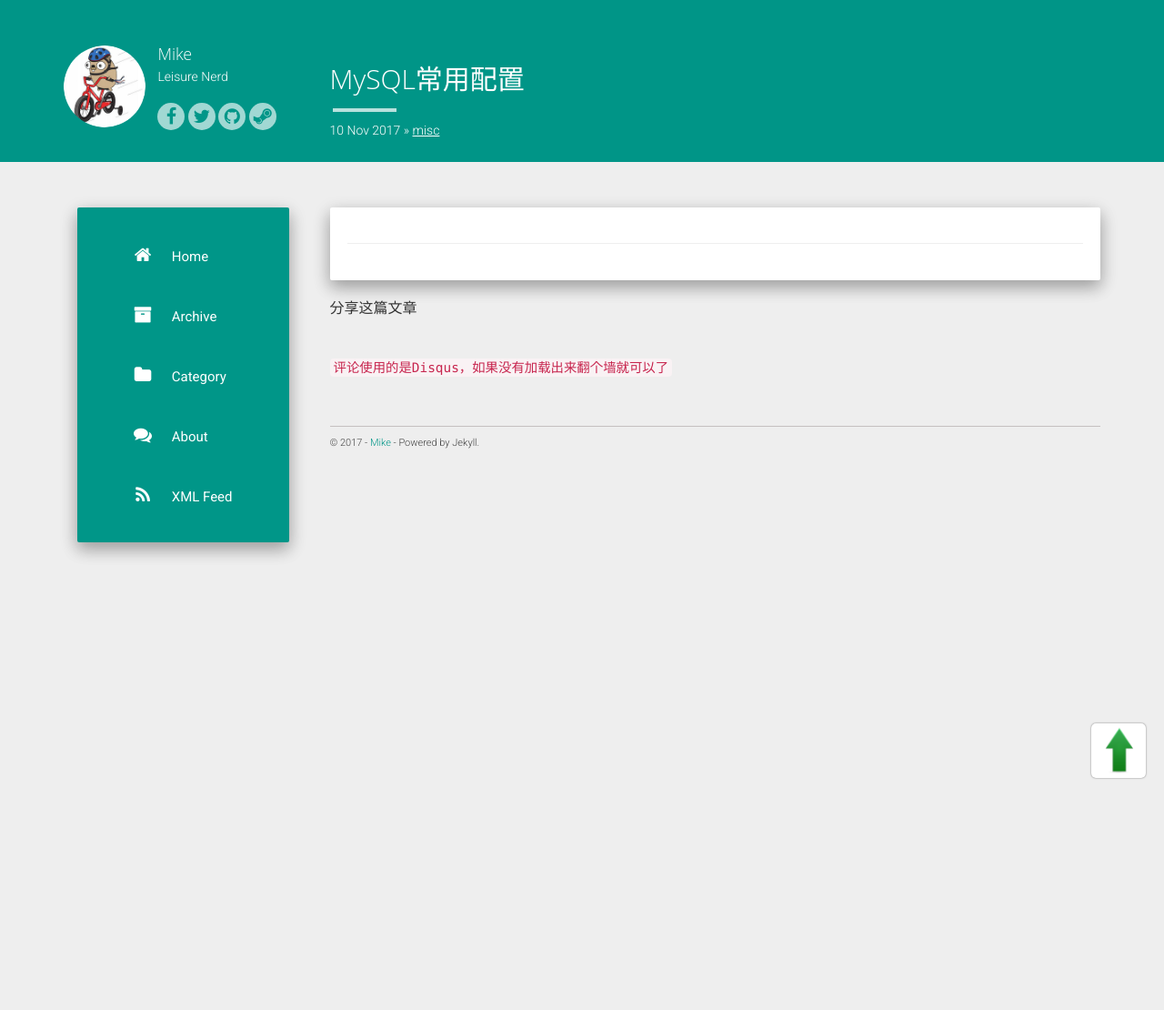
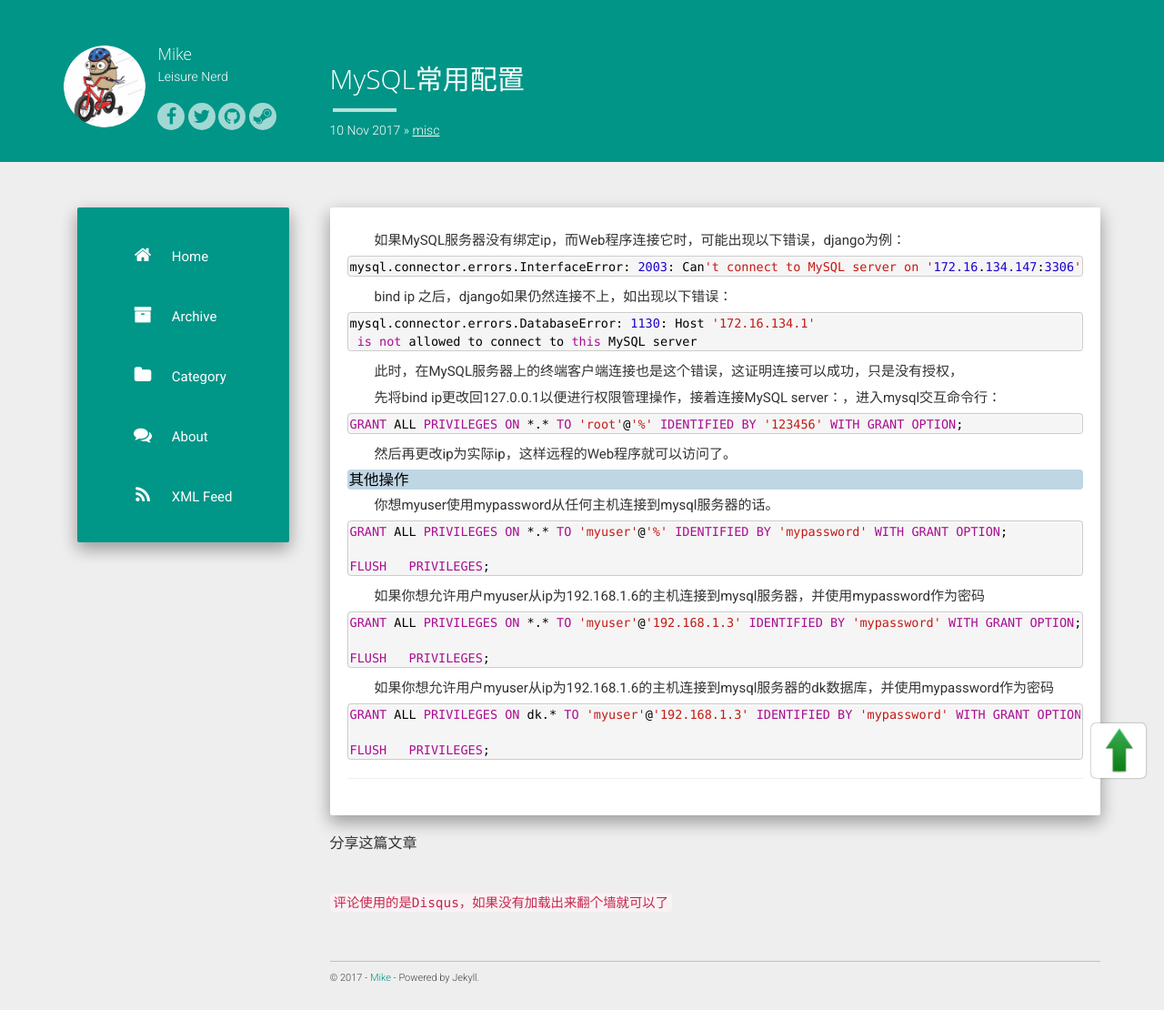
Before and after one commit to iampythoner/iampythoner.github.io, a Jekyll site: the page built from misc/mysql_config.md, in a window 1280 px wide. Shown: the whole page at 91% size. Built offline with Jekyll 4.4.1, drawn with Linux system fonts in a browser that asks for light colours; nearby versions of some CDN libraries; comment, search, counter and statistics services are not loaded; before the commit the page ends 900 px from its top, so only the background shows below that.

Commit message:
no message

````diff
--- a/misc/mysql_config.md
+++ b/misc/mysql_config.md
@@ -1,7 +1,54 @@
 ---
-permalink: /misc/mysql_cnfig
+permalink: /misc/mysql_config
 layout: cnblog_post
 title:  'MySQL常用配置'
 date:   2017-11-10 06:34:39
 categories: misc
 ---
+
+如果MySQL服务器没有绑定ip，而Web程序连接它时，可能出现以下错误，django为例：
+
+```
+mysql.connector.errors.InterfaceError: 2003: Can't connect to MySQL server on '172.16.134.147:3306' (61 Connection refused)
+```
+
+bind ip 之后，django如果仍然连接不上，如出现以下错误：
+
+```
+mysql.connector.errors.DatabaseError: 1130: Host '172.16.134.1'
+ is not allowed to connect to this MySQL server
+```
+此时，在MySQL服务器上的终端客户端连接也是这个错误，这证明连接可以成功，只是没有授权，
+
+先将bind ip更改回127.0.0.1以便进行权限管理操作，接着连接MySQL server：，进入mysql交互命令行：
+
+```
+GRANT ALL PRIVILEGES ON *.* TO 'root'@'%' IDENTIFIED BY '123456' WITH GRANT OPTION;
+```
+然后再更改ip为实际ip，这样远程的Web程序就可以访问了。
+
+##### 其他操作
+
+你想myuser使用mypassword从任何主机连接到mysql服务器的话。
+
+```
+GRANT ALL PRIVILEGES ON *.* TO 'myuser'@'%' IDENTIFIED BY 'mypassword' WITH GRANT OPTION;
+
+FLUSH   PRIVILEGES;
+```
+
+如果你想允许用户myuser从ip为192.168.1.6的主机连接到mysql服务器，并使用mypassword作为密码
+
+```
+GRANT ALL PRIVILEGES ON *.* TO 'myuser'@'192.168.1.3' IDENTIFIED BY 'mypassword' WITH GRANT OPTION;
+
+FLUSH   PRIVILEGES;
+```
+
+如果你想允许用户myuser从ip为192.168.1.6的主机连接到mysql服务器的dk数据库，并使用mypassword作为密码
+
+```
+GRANT ALL PRIVILEGES ON dk.* TO 'myuser'@'192.168.1.3' IDENTIFIED BY 'mypassword' WITH GRANT OPTION;
+
+FLUSH   PRIVILEGES;
+```
````
